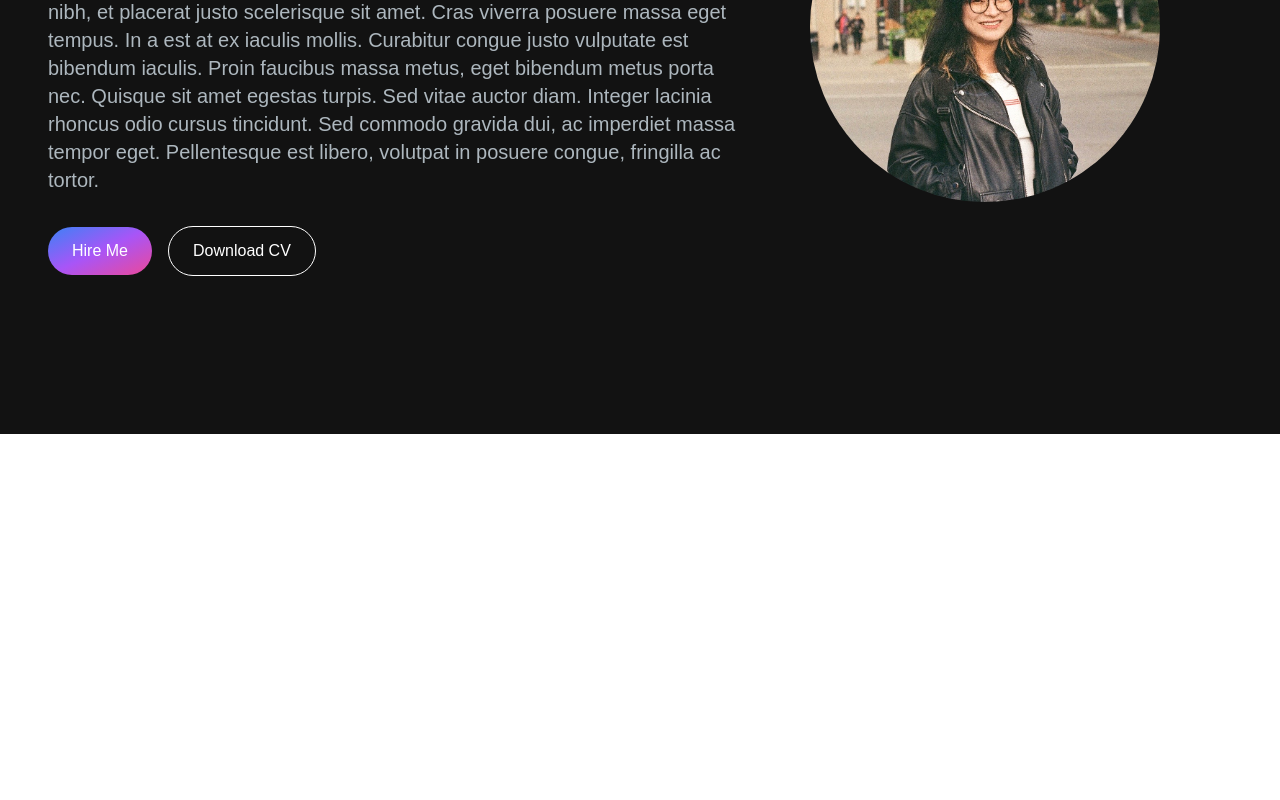
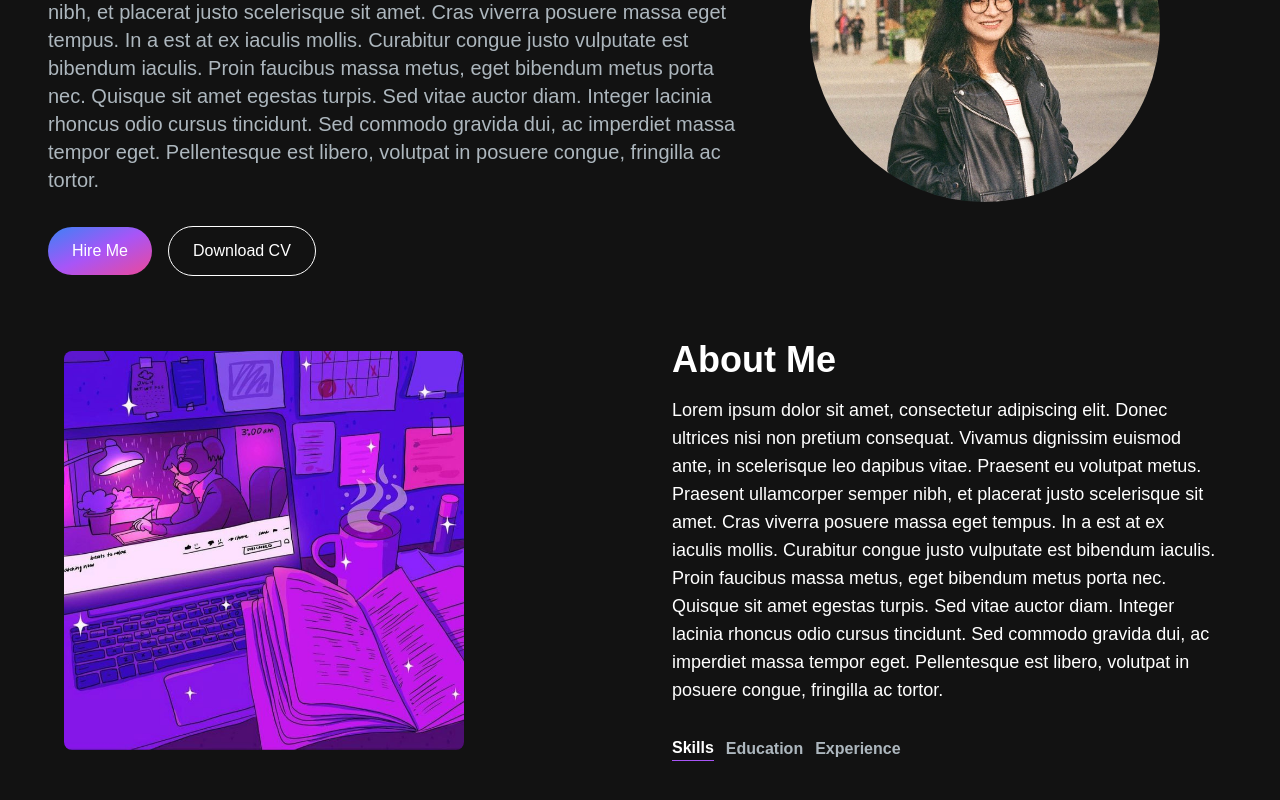
Before and after one commit to Alexinha/portfolio-website, a Next.js app: page / in a window 1280 px wide. Shown: the part 366-1166 px from the top of the page. Before the commit the page ends 800 px from the top, so only its background shows below. Built offline with nearby package versions, Linux system fonts and the light colour scheme.

Commit message:
added about section and button effects

```diff
--- /dev/null
+++ b/app/components/AboutSection.jsx
@@ -0,0 +1,66 @@
+"use client";
+import React, { useTransition, useState } from "react";
+import Image from "next/image";
+import TabButton from "./TabButton";
+
+const AboutSection = () => {
+  const [tab, setTab] = useState("skills");
+  const [isPending, startTransition] = useTransition();
+
+  const handleTabChang = (id) => {
+    startTransition(() => {
+      setTab(id);
+    });
+  };
+
+  return (
+    <section className="text-white">
+      <div className="md:grid md:grid-cols-2 gap-8 items-center py-8 px-4 xl:gap-16 sm:py-16 xl:py-16">
+        <Image
+          src="/images/vaporwave.jpg"
+          width={400}
+          height={400}
+          className="rounded-lg opacity-100 bg-[#ffffff]"
+        />
+        <div>
+          <h2 className="text-4xl font-bold text-white mb-4">About Me</h2>
+          <p className="text-base md:text-lg">
+            Lorem ipsum dolor sit amet, consectetur adipiscing elit. Donec
+            ultrices nisi non pretium consequat. Vivamus dignissim euismod ante,
+            in scelerisque leo dapibus vitae. Praesent eu volutpat metus.
+            Praesent ullamcorper semper nibh, et placerat justo scelerisque sit
+            amet. Cras viverra posuere massa eget tempus. In a est at ex iaculis
+            mollis. Curabitur congue justo vulputate est bibendum iaculis. Proin
+            faucibus massa metus, eget bibendum metus porta nec. Quisque sit
+            amet egestas turpis. Sed vitae auctor diam. Integer lacinia rhoncus
+            odio cursus tincidunt. Sed commodo gravida dui, ac imperdiet massa
+            tempor eget. Pellentesque est libero, volutpat in posuere congue,
+            fringilla ac tortor.
+          </p>
+          <div className="flex flex-row mt-8">
+            <TabButton
+              selectTab={() => handleTabChang("skills")}
+              active={tab === "skills"}
+            >
+              Skills
+            </TabButton>
+            <TabButton
+              selectTab={() => handleTabChang("education")}
+              active={tab === "education"}
+            >
+              Education
+            </TabButton>
+            <TabButton
+              selectTab={() => handleTabChang("experience")}
+              active={tab === "experience"}
+            >
+              Experience
+            </TabButton>
+          </div>
+        </div>
+      </div>
+    </section>
+  );
+};
+
+export default AboutSection;
--- /dev/null
+++ b/app/components/TabButton.jsx
@@ -0,0 +1,17 @@
+import React from "react";
+
+const TabButton = ({ active, selectTab, children }) => {
+  const buttonClasses = active
+    ? "text-white border-b border-purple-500"
+    : "text-[#ADB7BE]";
+
+  return (
+    <button onClick={selectTab}>
+      <p className={`mr-3 cursor-pointer font-semibold ${buttonClasses}`}>
+        {children}
+      </p>
+    </button>
+  );
+};
+
+export default TabButton;
--- a/app/page.js
+++ b/app/page.js
@@ -1,13 +1,15 @@
 import Image from "next/image";
-import HeroSection from './components/HeroSection'
-import Navbar from "./components/Navbar"
+import HeroSection from "./components/HeroSection";
+import Navbar from "./components/Navbar";
+import AboutSection from "./components/AboutSection";
 
 export default function Home() {
   return (
     <main className="flex min-h-screen flex-col bg-[#121212]">
-      <Navbar/>
+      <Navbar />
       <div class="container mt-32 mx-auto px-12 py-4">
-        <HeroSection/>
+        <HeroSection />
+        <AboutSection />
       </div>
     </main>
   );
```
Also changed, not shown: public/images/vaporwave.jpg (added).
